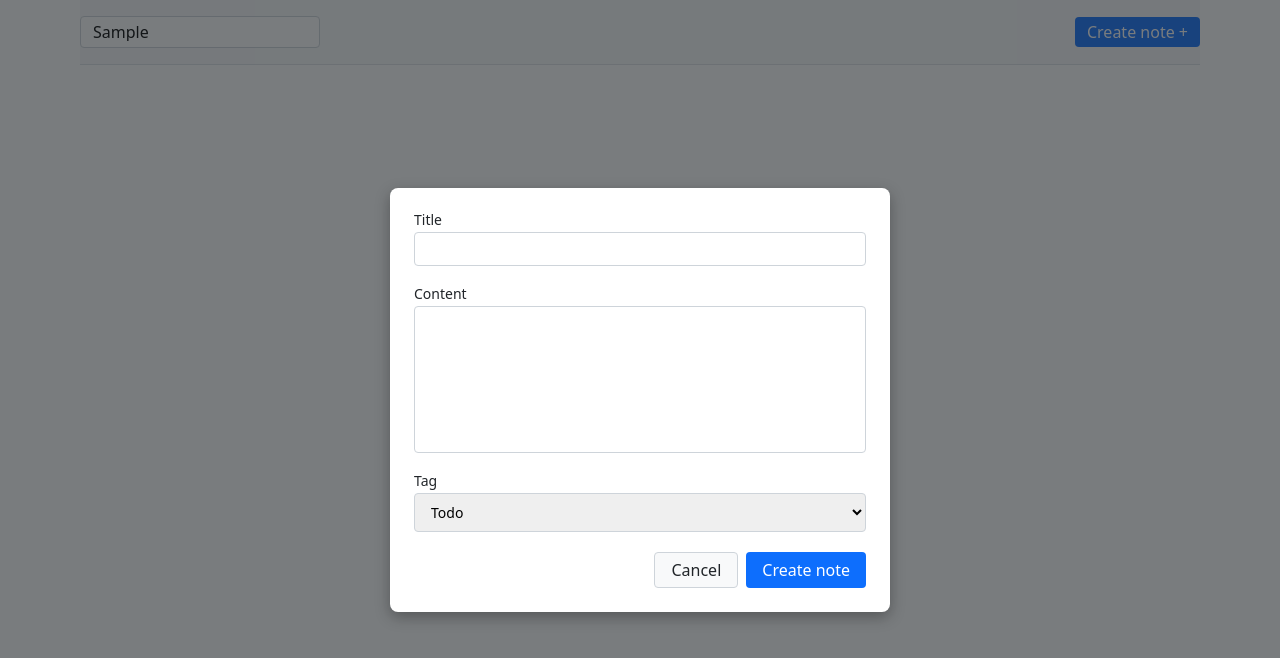
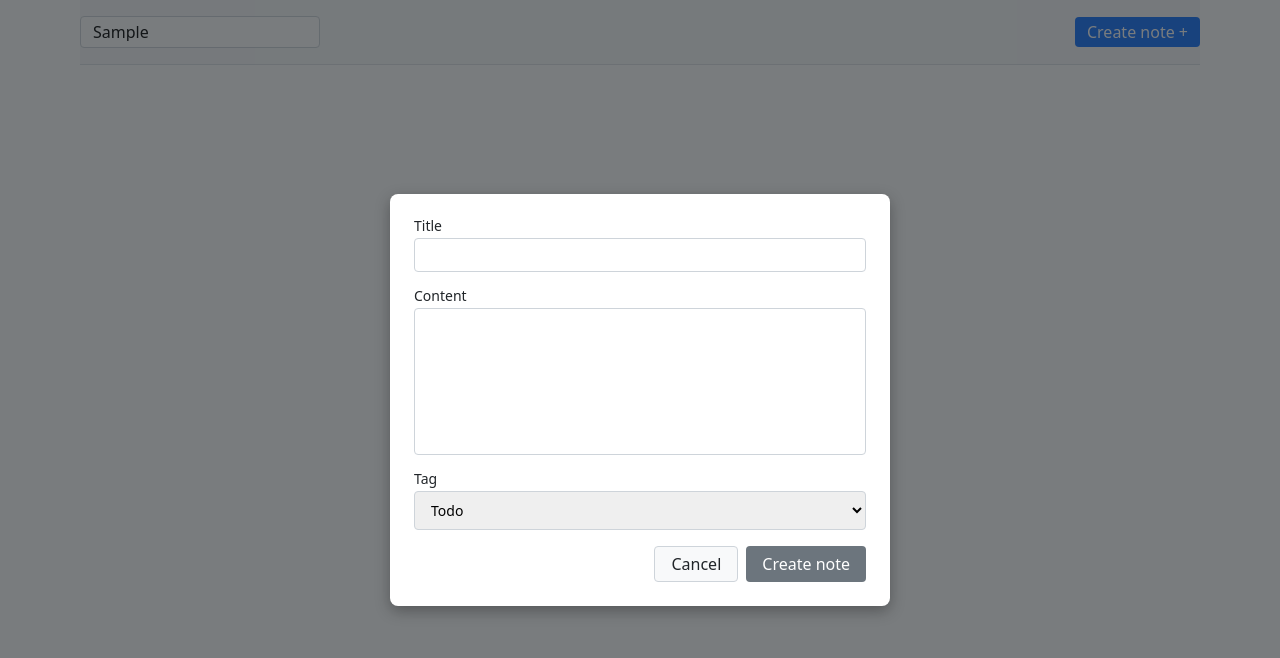
Before and after one commit to TetianaShch/05-notehub, a React (Vite) app: page / in a window 1280 px wide. Both pictures are taken after typing "Sample" into the empty fields and a click on the button "Create note +". Shown: the top 658 px of the page. Built offline with nearby package versions, Linux system fonts and the light colour scheme; no server answers.

Commit message:
feat: add yup validation for note creation form

```diff
--- a/package.json
+++ b/package.json
@@ -15,7 +15,8 @@
     "formik": "^2.4.9",
     "modern-normalize": "^3.0.1",
     "react": "^19.2.0",
-    "react-dom": "^19.2.0"
+    "react-dom": "^19.2.0",
+    "yup": "^1.7.1"
   },
   "devDependencies": {
     "@eslint/js": "^9.39.1",
--- a/src/components/NoteForm/NoteForm.tsx
+++ b/src/components/NoteForm/NoteForm.tsx
@@ -1,3 +1,6 @@
+import * as Yup from "yup";
+import { ErrorMessage } from "formik";
+
 import { Formik, Form, Field } from "formik";
 import css from "./NoteForm.module.css";
 
@@ -11,20 +14,30 @@ const initialValues = {
   tag: "Todo",
 };
 
+const validationSchema = Yup.object({
+  title: Yup.string().min(3).max(50).required("Title is required"),
+  content: Yup.string().max(500),
+  tag: Yup.mixed<"Todo" | "Work" | "Personal" | "Meeting" | "Shopping">()
+    .oneOf(["Todo", "Work", "Personal", "Meeting", "Shopping"])
+    .required("Tag is required"),
+});
+
 export default function NoteForm({ onCancel }: NoteFormProps) {
   return (
     <Formik
       initialValues={initialValues}
+      validationSchema={validationSchema}
       onSubmit={(values) => {
         console.log(values);
       }}
     >
+      {({ isValid, dirty }) => (
         <Form className={css.form}>
           {/* title */}
           <div className={css.formGroup}>
             <label htmlFor="title">Title</label>
             <Field id="title" name="title" type="text" className={css.input} />
-          <span data-name="title" className={css.error} />
+            <ErrorMessage name="title" component="span" className={css.error} />
           </div>
 
           {/* content */}
@@ -37,7 +50,11 @@ export default function NoteForm({ onCancel }: NoteFormProps) {
               rows={8}
               className={css.textarea}
             />
-          <span data-name="content" className={css.error} />
+            <ErrorMessage
+              name="content"
+              component="span"
+              className={css.error}
+            />
           </div>
 
           {/* tag */}
@@ -50,18 +67,27 @@ export default function NoteForm({ onCancel }: NoteFormProps) {
               <option value="Meeting">Meeting</option>
               <option value="Shopping">Shopping</option>
             </Field>
-          <span data-name="tag" className={css.error} />
+            <ErrorMessage name="tag" component="span" className={css.error} />
           </div>
 
           <div className={css.actions}>
-          <button type="button" className={css.cancelButton} onClick={onCancel}>
+            <button
+              type="button"
+              className={css.cancelButton}
+              onClick={onCancel}
+            >
               Cancel
             </button>
-          <button type="submit" className={css.submitButton}>
+            <button
+              type="submit"
+              className={css.submitButton}
+              disabled={!isValid || !dirty}
+            >
               Create note
             </button>
           </div>
         </Form>
+      )}
     </Formik>
   );
 }
```
Also changed, not shown: 1 other file (tests, documents, lock files or other folders). Lines whose indentation alone changed are shown as unchanged.
